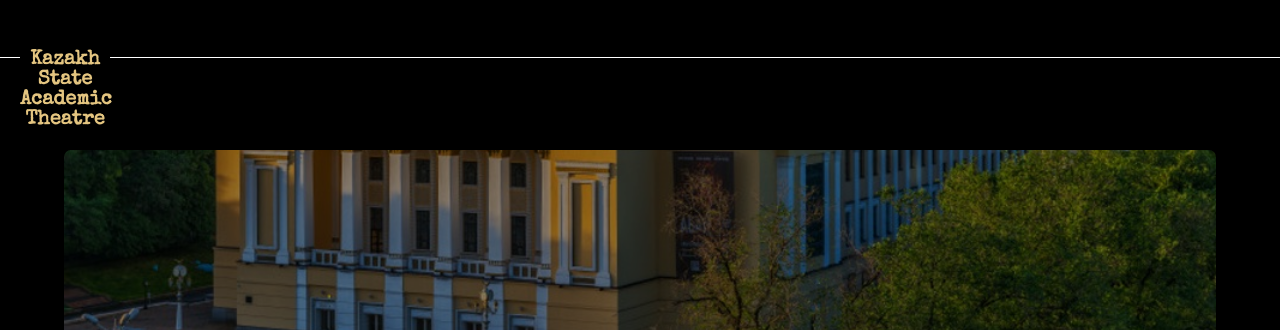
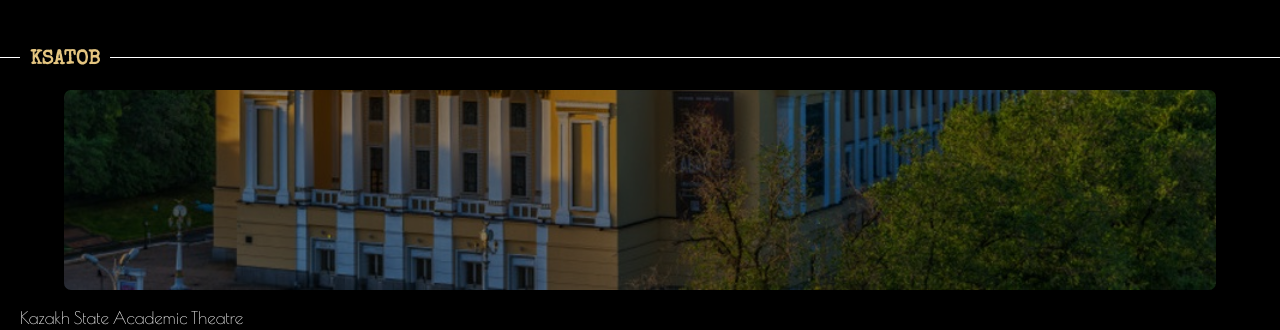
Before and after one commit to anbais/opera, a plain HTML site: page houses.html in a window 1280 px wide. Shown: the part 779-1109 px from the top of the page. Drawn offline with nearby package versions, Linux system fonts and the light colour scheme.

Commit message:
Add files via upload

```diff
--- a/houses.html
+++ b/houses.html
@@ -33,7 +33,7 @@
     <div class = "houses_page_content">
 
       <div class = "ksatob section">
-        <h2>Kazakh State Academic Theatre</h2>
+        <h2>KSATOB</h2>
         <div class = "flip_card_ksatob">
           <!-- <div class = "flip_card front">
             <img id = "operas_image" src="images/houses/ksatob_front.jpg" alt="KSATOB Exterior"/>
```
